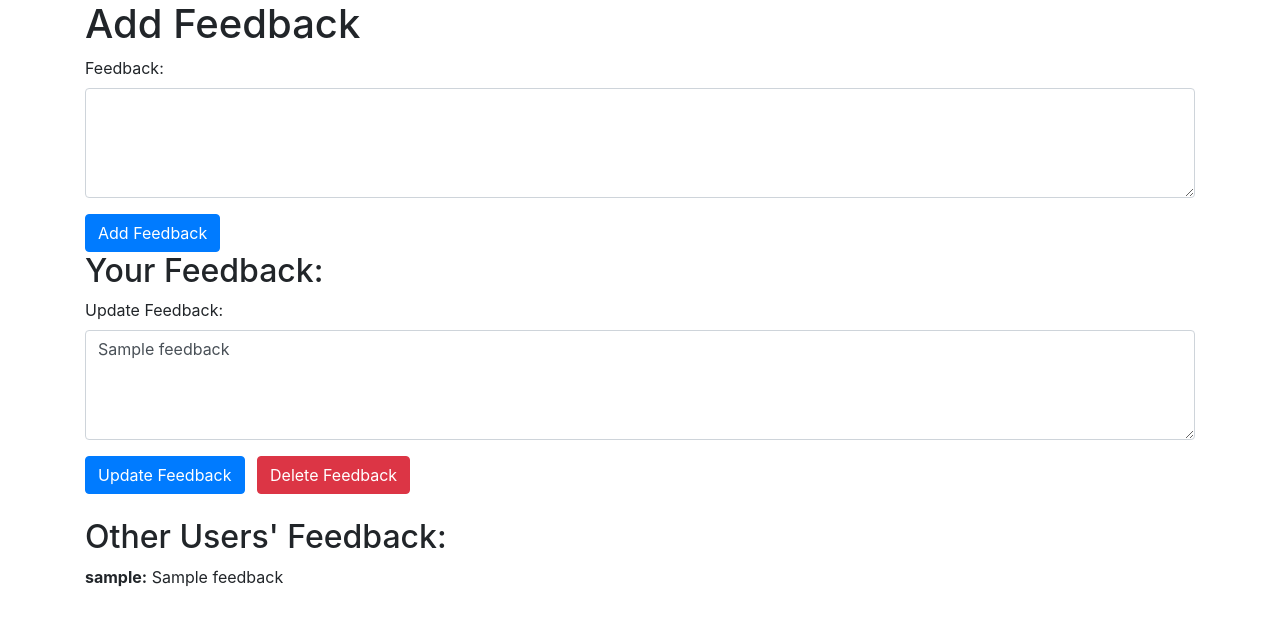
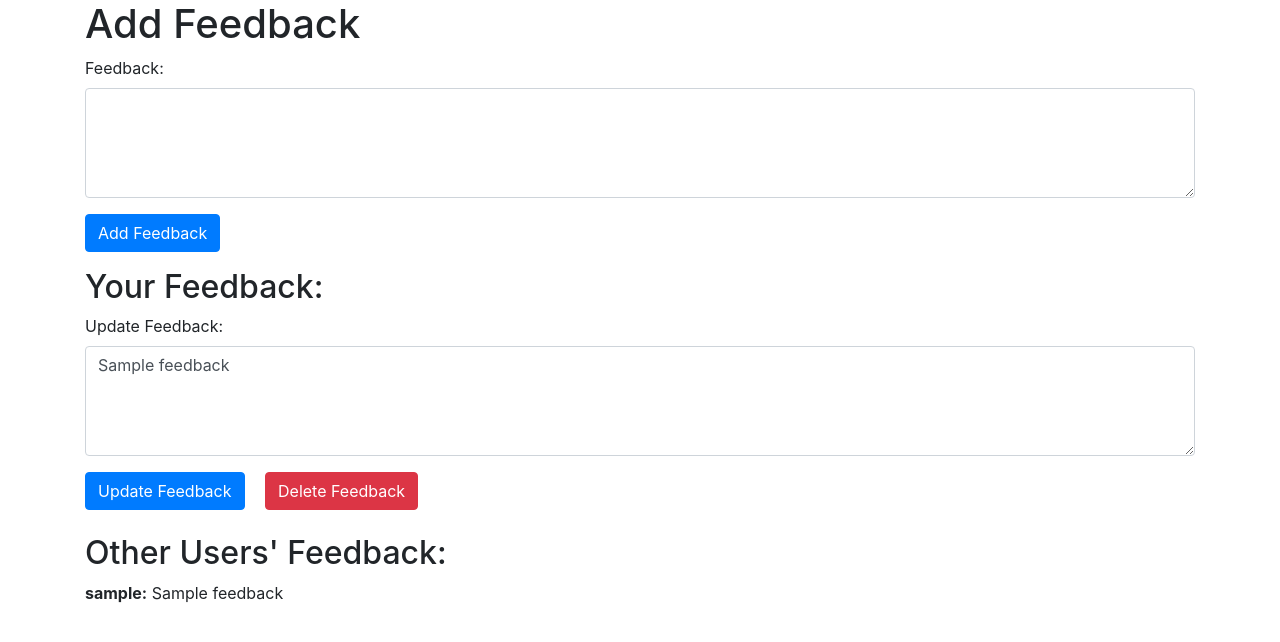
Before and after one commit to ThaminduSulakshana/The-Akuru-GEN, a Flask app: page /add_feedback in a window 1280 px wide. Shown: the part 44-686 px from the top of the page. Run offline with Flask 3, Linux system fonts and the light colour scheme; the visitor is signed in with stand-in values (Sample User, id 1); a database or web service that is not in the repository returns one stand-in record (values such as "Sample title"); parts of the project's set-up code (start-up, migrations or seed data) failed here and were passed over; some libraries are stand-ins or nearby versions.

Commit message:
CSS classes for buttons commented out in bill.css and feedback.css

```diff
--- a/static/bill.css
+++ b/static/bill.css
@@ -20,7 +20,7 @@ label {
 }
 
 /* Styles for buttons */
-.btn {
+/* .btn {
     background-color: #007bff;
     color: white;
     padding: 10px 20px;
@@ -43,4 +43,4 @@ label {
 
 .btn-danger:hover {
     background-color: #c82333;
-}
+} */
--- a/templates/feedback.html
+++ b/templates/feedback.html
@@ -26,7 +26,7 @@
                 <label for="feedback">Feedback:</label>
                 <textarea class="form-control" id="feedback" name="feedback" rows="4" required></textarea>
             </div>
-            <button type="submit" class="btn btn-primary">Add Feedback</button>
+            <button type="submit" class="btn btn-primary mb-3">Add Feedback</button>
         </form>
     </div>
 
@@ -38,7 +38,7 @@
                 <label for="new_feedback">Update Feedback:</label>
                 <textarea class="form-control" id="new_feedback" name="new_feedback" rows="4" required>{{ feedback }}</textarea>
             </div>
-            <button type="submit" class="btn btn-primary mr-2">Update Feedback</button>
+            <button type="submit" class="btn btn-primary mr-3">Update Feedback</button>
             <button type="submit" formaction="{{ url_for('delete_feedback', feedback_index=index) }}" class="btn btn-danger">Delete Feedback</button>
         </form>
         {% endfor %}
```
Also changed, not shown: static/feedback.css (+4 -4 lines).
